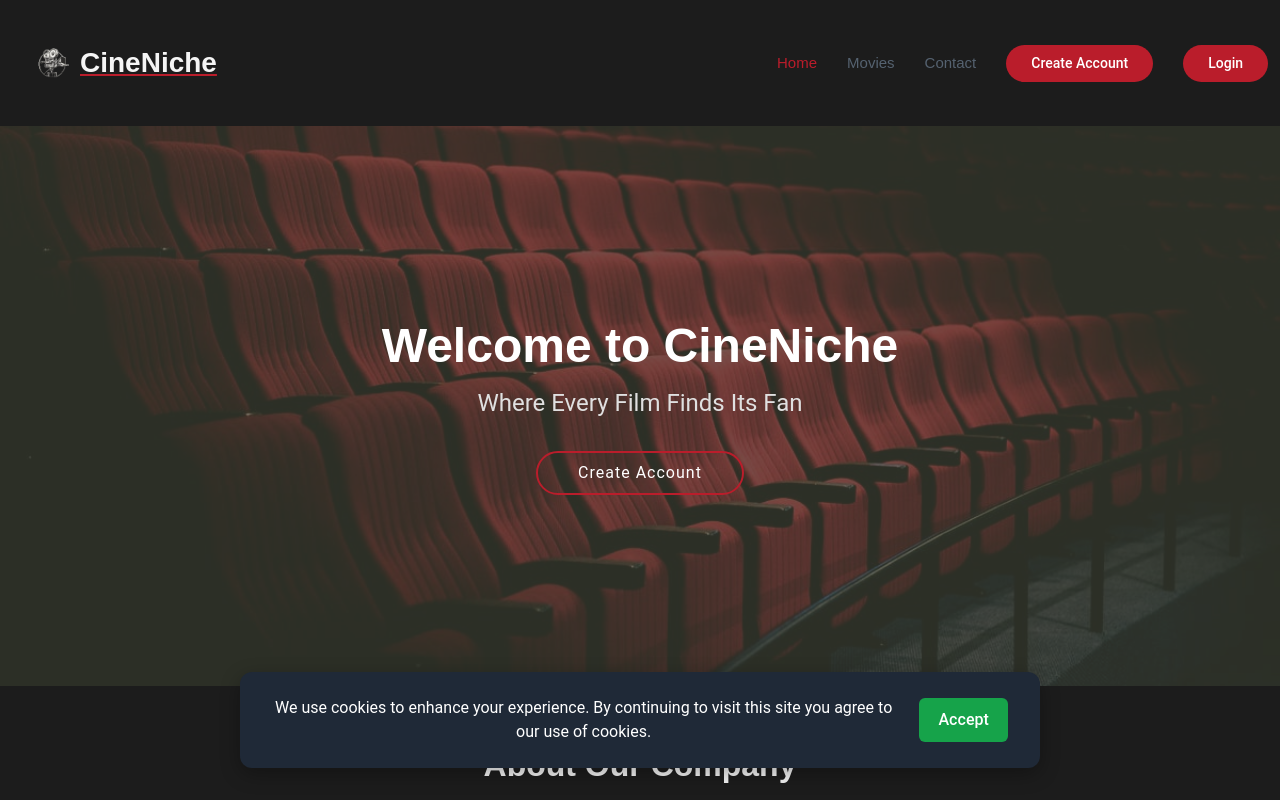
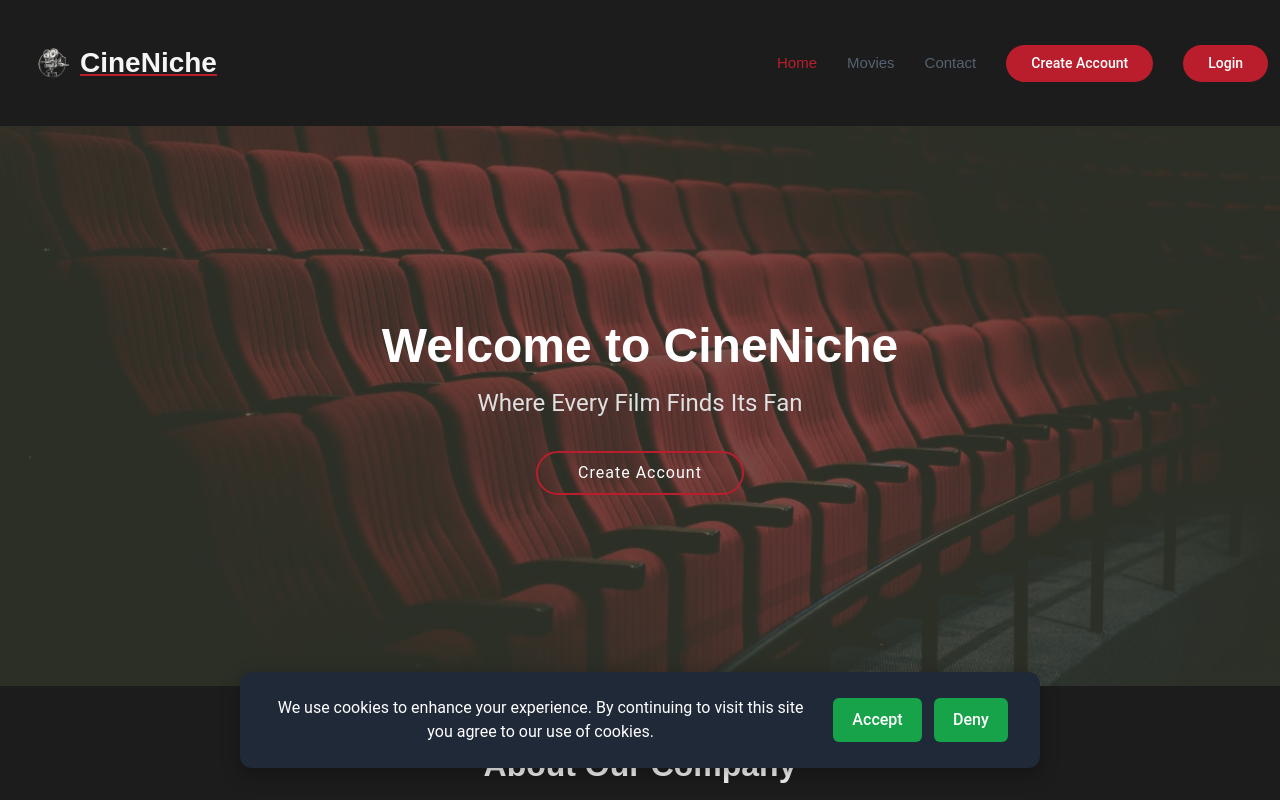
Before and after one commit to johnmgibson3/INTEX2_cineniche, a React (Vite) app in the folder frontend/: page /home in a window 1280 px wide. Shown: the top 800 px of the page. Built offline with nearby package versions, Linux system fonts and the light colour scheme; no server answers.

Commit message:
Updated filtering

```diff
--- a/frontend/src/components/General/CookieConsent.css
+++ b/frontend/src/components/General/CookieConsent.css
@@ -52,3 +52,17 @@
     transform: translate(-50%, 0);
   }
 }
+
+/* Add to CookieConsent.css */
+.cookie-actions {
+  display: flex;
+  gap: 0.75rem;
+}
+
+.cookie-deny {
+  background-color: #dc2626; /* Tailwind red-600 */
+}
+
+.cookie-deny:hover {
+  background-color: #b91c1c; /* Tailwind red-700 */
+}
--- a/frontend/src/components/General/CookieConsent.tsx
+++ b/frontend/src/components/General/CookieConsent.tsx
@@ -7,13 +7,19 @@ const CookieConsent: React.FC = () => {
 
   useEffect(() => {
     const accepted = localStorage.getItem('cookieAccepted');
-    if (!accepted) {
+    const denied = localStorage.getItem('cookieDenied');
+    if (!accepted && !denied) {
       setVisible(true);
     }
   }, []);
 
   const handleAccept = () => {
     localStorage.setItem('cookieAccepted', 'true');
+    setVisible(false);
+  };
+
+  const handleDeny = () => {
+    localStorage.setItem('cookieDenied', 'true');
     setVisible(false);
   };
 
@@ -25,7 +31,14 @@ const CookieConsent: React.FC = () => {
         We use cookies to enhance your experience. By continuing to visit this
         site you agree to our use of cookies.
       </p>
-      <button onClick={handleAccept}>Accept</button>
+      <div className="cookie-actions">
+        <button className="cookie-accept" onClick={handleAccept}>
+          Accept
+        </button>
+        <button className="cookie-deny" onClick={handleDeny}>
+          Deny
+        </button>
+      </div>
     </div>
   );
 };
```
